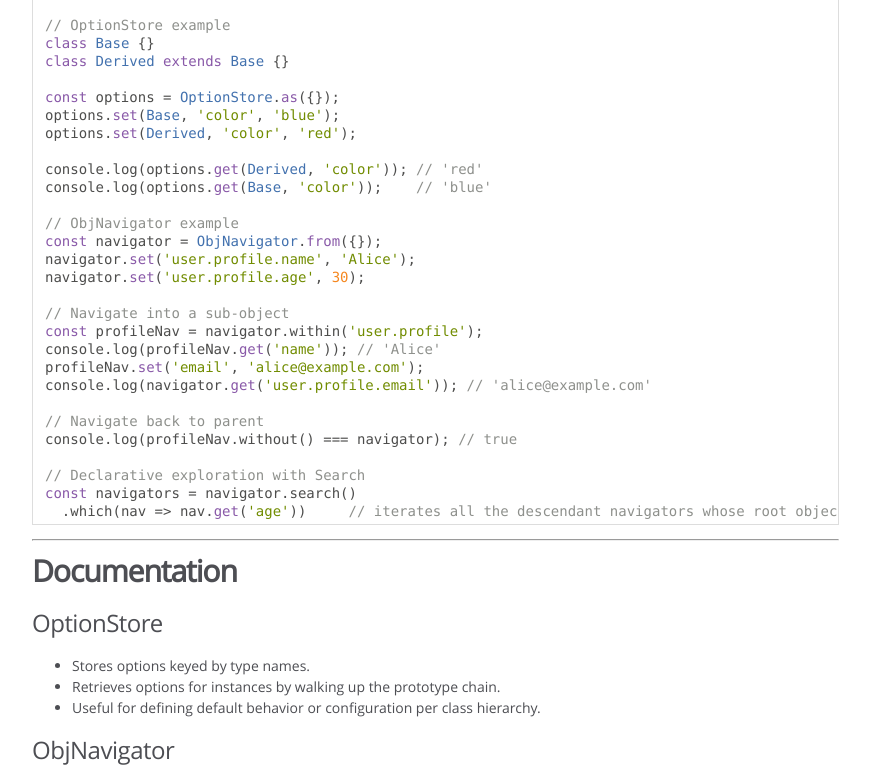
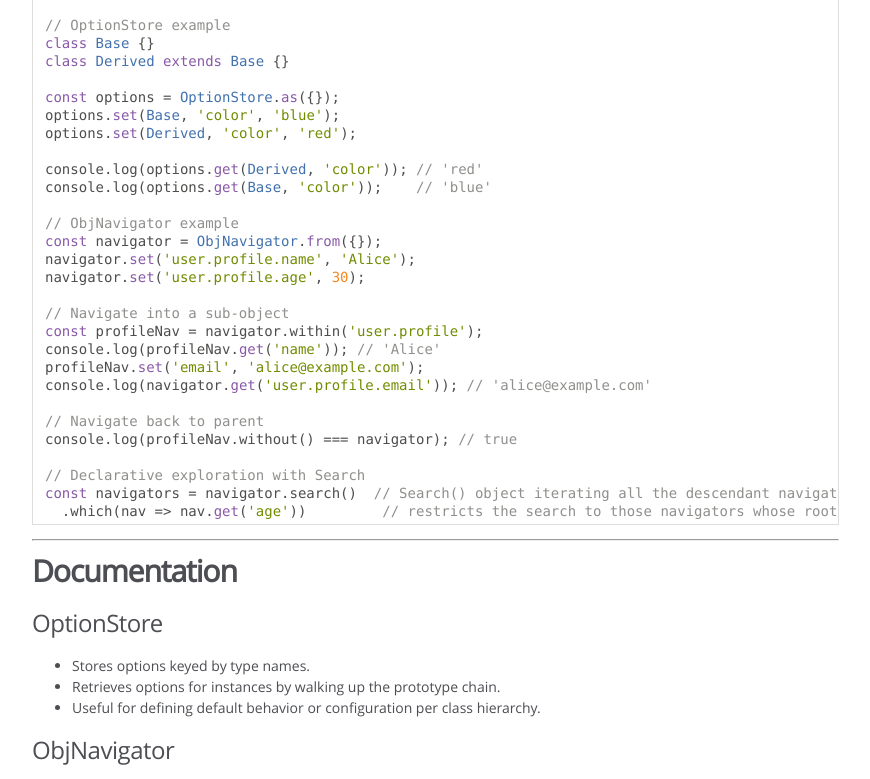
Before and after one commit to fizzwiz/vanilla, a website built with webpack: page docs/index.html in a window 1280 px wide. Shown: the part 935-1714 px from the top of the page, without its empty margins (0-870 px from the left). Built offline with nearby package versions, Linux system fonts and the light colour scheme.

```diff
--- a/docs/index.html
+++ b/docs/index.html
@@ -97,8 +97,8 @@
 console.log(profileNav.without() === navigator); // true
 
 // Declarative exploration with Search
-const navigators = navigator.search()
-  .which(nav => nav.get('age'))     // iterates all the descendant navigators whose root object has an 'age' property
+const navigators = navigator.search()  // Search() object iterating all the descendant navigators
+  .which(nav => nav.get('age'))         // restricts the search to those navigators whose root object has an 'age' property
 </code></pre>
 <hr>
 <h2>Documentation</h2>
@@ -141,7 +141,7 @@
 <br class="clear">
 
 <footer>
-    Documentation generated by <a href="https://github.com/jsdoc/jsdoc">JSDoc 4.0.2</a> on Wed Oct 29 2025 13:19:17 GMT+0100 (Ora standard dell’Europa centrale)
+    Documentation generated by <a href="https://github.com/jsdoc/jsdoc">JSDoc 4.0.2</a> on Wed Oct 29 2025 13:23:43 GMT+0100 (Ora standard dell’Europa centrale)
 </footer>
 
 <script> prettyPrint(); </script>
```
Also changed, not shown: docs/ObjNavigator.html (+1 -1 lines), docs/OptionStore.html (+1 -1 lines), docs/module-core.html (+1 -1 lines), README.md.
